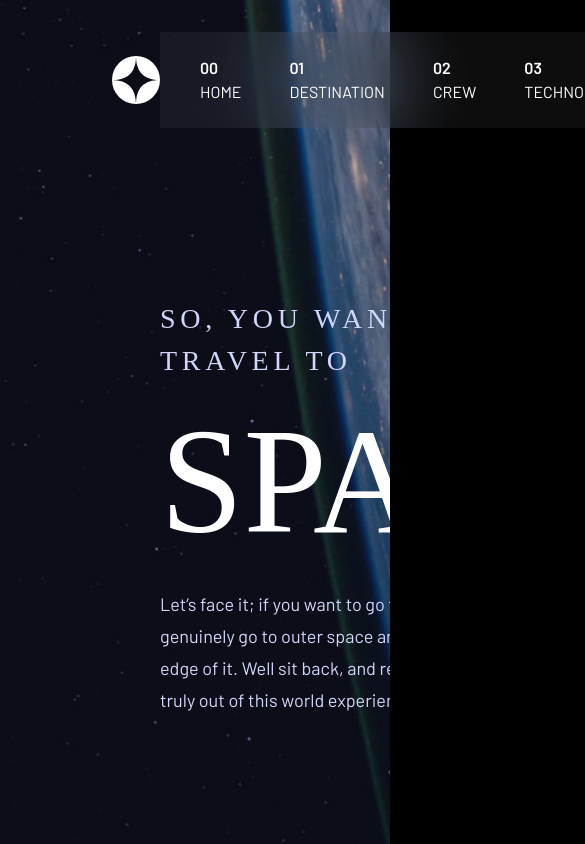
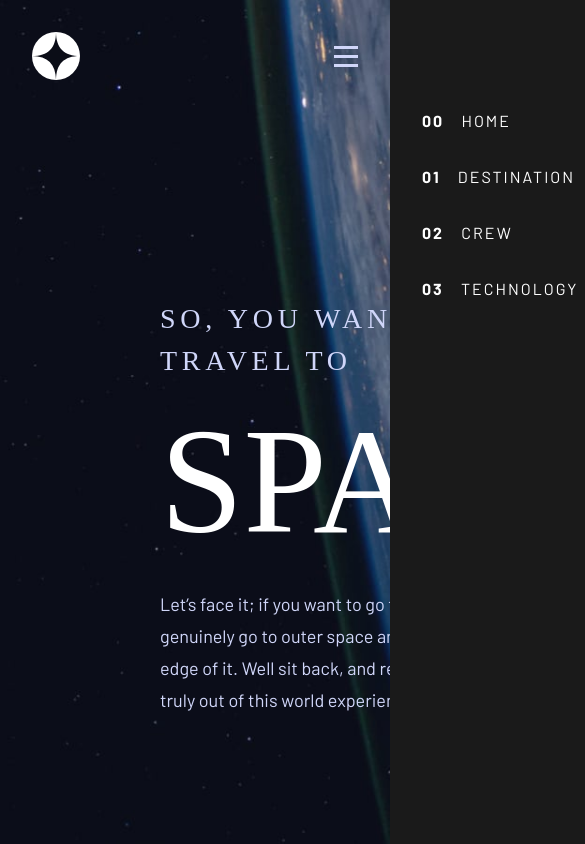
Before and after one commit to mmuneeb1000/space-tourism-site, a React (Vite) app: page / in a window 390 px wide. Shown: the top 844 px of the page, 585 px wide, since content can reach past the window. Built offline with nearby package versions, Linux system fonts and the light colour scheme; a web font is replaced by a local one.

Commit message:
menu sidebar implemented

```diff
--- a/src/components/Header.jsx
+++ b/src/components/Header.jsx
@@ -1,38 +1,78 @@
 import Mainlogo from "/assets/shared/logo.svg";
+import { useState } from "react";
 import { NavLink } from "react-router-dom";
+import MenuHamburger from "/assets/shared/icon-hamburger.svg";
+import MenuClose from "/assets/shared/icon-close.svg";
 
 export default function Header() {
+  const [open, setOpen] = useState(false);
   return (
-    <header className="absolute h-20 top-10 left-0 w-full flex items-center justify-between pl-16">
+    <header
+      className="absolute w-full p-8 flex items-center justify-between
+             lg:h-20 lg:top-10 left-0 lg:pl-16"
+    >
       <span className="flex items-center z-20 w-200">
-        <img src={Mainlogo} alt="Logo" className="mx-12 w-12" />
+        <img src={Mainlogo} alt="Logo" className="lg:mx-12 w-12" />
 
         <div className="h-px hidden lg:flex flex-1 bg-white/25 -mr-8 z-20"></div>
       </span>
-      <nav className="relative w-170 flex justify-end z-10 bg-white/5 backdrop-blur-2xl px-10 py-6">
-        <ul className="flex gap-12 uppercase">
-          <li>
+      <button onClick={() => setOpen(true)} className="md:hidden flex z-20">
+        <img className="max-w-20" src={MenuHamburger} />
+      </button>
+      <nav className="hidden relative w-170 lg:flex justify-end z-10 bg-white/5 backdrop-blur-2xl px-10">
+        <ul className="flex gap-12 uppercase ">
+          <li className="py-6 border-b-2 border-transparent hover:border-white">
             <NavLink to="/">
               <span className="mr-2 font-semibold">00</span> Home
             </NavLink>
           </li>
-          <li>
+          <li className="py-6 border-b-2 border-transparent hover:border-white">
             <NavLink to="/destination">
               <span className="mr-2 font-semibold">01</span> Destination
             </NavLink>
           </li>
-          <li>
+          <li className="py-6 border-b-2 border-transparent hover:border-white">
             <NavLink to="/crew">
               <span className="mr-2 font-semibold">02</span> Crew
             </NavLink>
           </li>
-          <li>
+          <li className="py-6 border-b-2 border-transparent hover:border-white">
             <NavLink to="/technology">
               <span className="mr-2 font-semibold">03</span> Technology
             </NavLink>
           </li>
         </ul>
       </nav>
+      <aside
+        className={`fixed top-0 right-0 z-50 h-screen w-64 bg-white/10 backdrop-blur-3xl
+          transition-transform duration-300 md:hidden ${
+            open ? "translate-x-0" : "translate-x-full"
+          }`}
+      >
+        <div className="flex justify-end p-6">
+          <button onClick={() => setOpen(false)} className="text-white">
+            <img className="max-w-20" src={MenuClose} />
+          </button>
+        </div>
+
+        <nav className="mt-10 flex flex-col gap-8 px-8 text-white uppercase tracking-[2px]">
+          <NavLink to="/" onClick={() => setOpen(false)}>
+            <span className="mr-3 font-bold">00</span> Home
+          </NavLink>
+
+          <NavLink to="/destination" onClick={() => setOpen(false)}>
+            <span className="mr-3 font-bold">01</span> Destination
+          </NavLink>
+
+          <NavLink to="/crew" onClick={() => setOpen(false)}>
+            <span className="mr-3 font-bold">02</span> Crew
+          </NavLink>
+
+          <NavLink to="/technology" onClick={() => setOpen(false)}>
+            <span className="mr-3 font-bold">03</span> Technology
+          </NavLink>
+        </nav>
+      </aside>
     </header>
   );
 }
```
